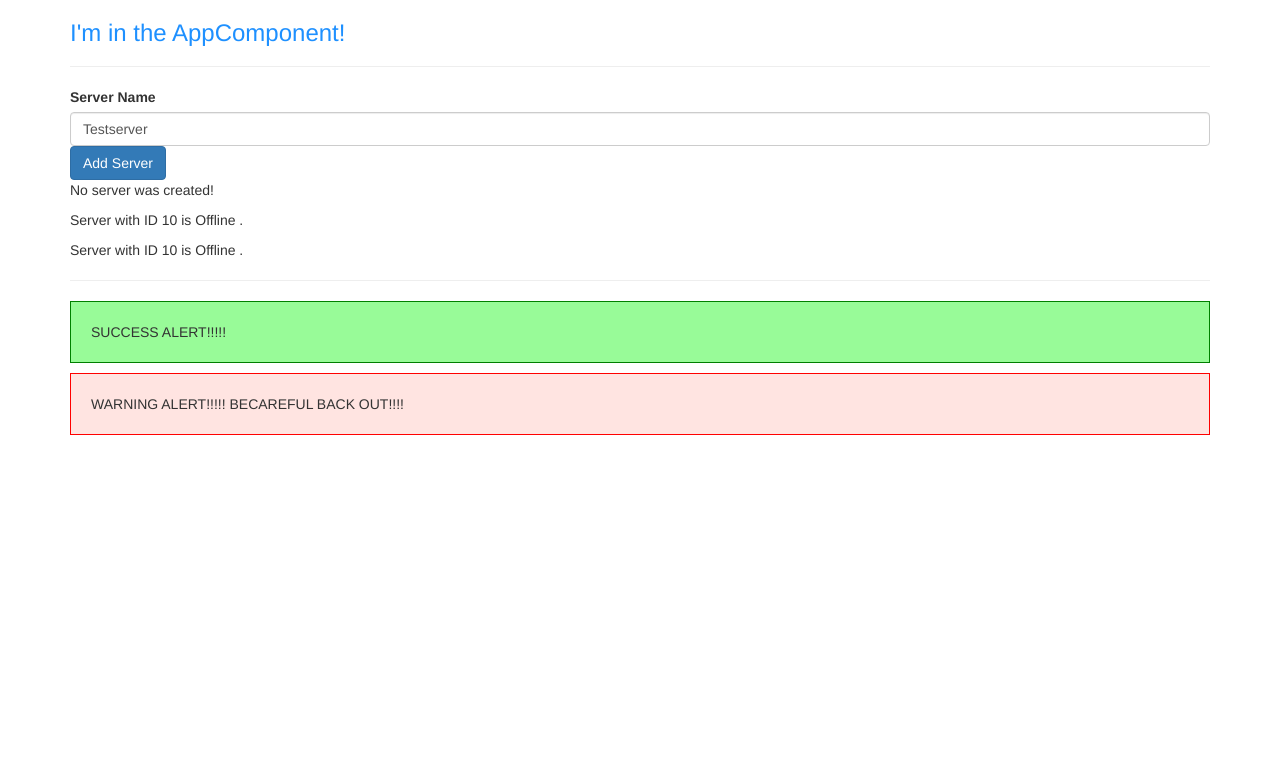
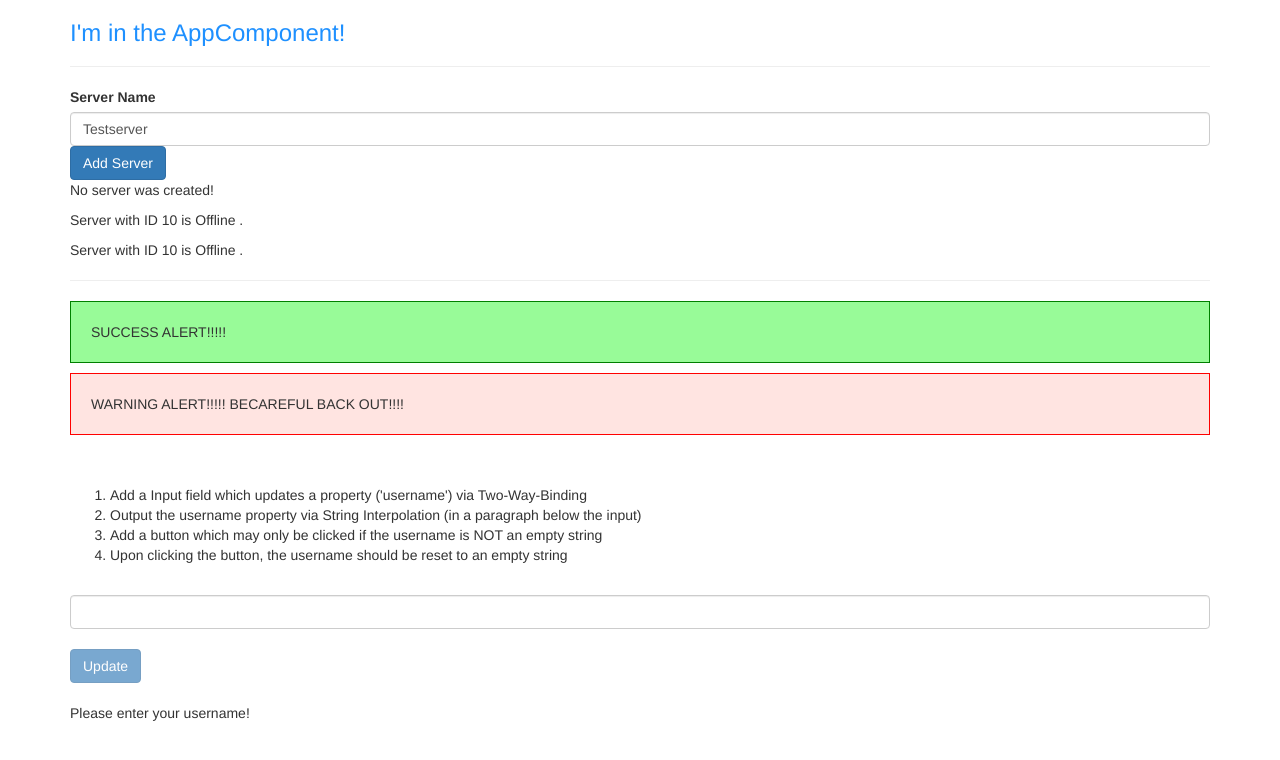
Before and after one commit to Hyperchucks/my-first-appv1, an Angular app: page / in a window 1280 px wide. Shown: the top 760 px of the page. Built offline with nearby package versions, Linux system fonts and the light colour scheme.

Commit message:
Practicing Asignment Data Binding

```diff
--- a/src/app/app.component.html
+++ b/src/app/app.component.html
@@ -9,6 +9,8 @@
             <app-warning-alert></app-warning-alert>
             <!-- <div app-servers></div> -->
             <!-- <div class="app-servers"></div> -->
+            <br>
+            <app-username-assignment></app-username-assignment>
 
         </div>
     </div>
--- a/src/app/app.module.ts
+++ b/src/app/app.module.ts
@@ -8,6 +8,7 @@ import { ServerComponent } from './server/server.component';
 import { ServersComponent } from './servers/servers.component';
 import { SuccessAlertComponent } from './success-alert/success-alert.component';
 import { WarningAlertComponent } from './warning-alert/warning-alert.component';
+import { UsernameAssignmentComponent } from './username-assignment/username-assignment.component';
 
 
 @NgModule({
@@ -16,7 +17,8 @@ import { WarningAlertComponent } from './warning-alert/warning-alert.component';
     ServerComponent,
     ServersComponent,
     WarningAlertComponent,
-    SuccessAlertComponent
+    SuccessAlertComponent,
+    UsernameAssignmentComponent
 
   ],
   imports: [
--- /dev/null
+++ b/src/app/username-assignment/username-assignment.component.html
@@ -0,0 +1,20 @@
+<br>
+<ol>
+  <li>Add a Input field which updates a property ('username') via Two-Way-Binding</li>
+  <li>Output the username property via String Interpolation (in a paragraph below the input)</li>
+  <li>Add a button which may only be clicked if the username is NOT an empty string</li>
+  <li>Upon clicking the button, the username should be reset to an empty string</li>
+</ol>
+<br>
+<input
+type="text"
+class="form-control"
+[(ngModel)]="userName">
+<br>
+<button
+ class="btn btn-primary"
+ [disabled]="!blankUserName"
+ (click)="updateUserName()">Update</button>
+ <br>
+ <br>
+ <p>{{ userNameStatus }}</p>
--- /dev/null
+++ b/src/app/username-assignment/username-assignment.component.ts
@@ -0,0 +1,29 @@
+import { Component, OnInit } from '@angular/core';
+
+@Component({
+  selector: 'app-username-assignment',
+  templateUrl: './username-assignment.component.html',
+  styleUrls: ['./username-assignment.component.css']
+})
+export class UsernameAssignmentComponent implements OnInit {
+    userName = '';
+    blankUserName = false;
+    userNameStatus = 'Please enter your username!';
+
+
+  constructor() {
+
+  }
+
+  ngOnInit() {
+  }
+
+  updateUserName() {
+    this.userNameStatus = 'You have enter this username : ' + this.userName;
+  }
+
+  getUserName(event: any) {
+    this.userName = (<HTMLInputElement>event.target).value;
+  }
+
+}
```
Also changed, not shown: src/app/servers/servers.component.html (line endings or trailing spaces), src/app/username-assignment/username-assignment.component.css (added).
